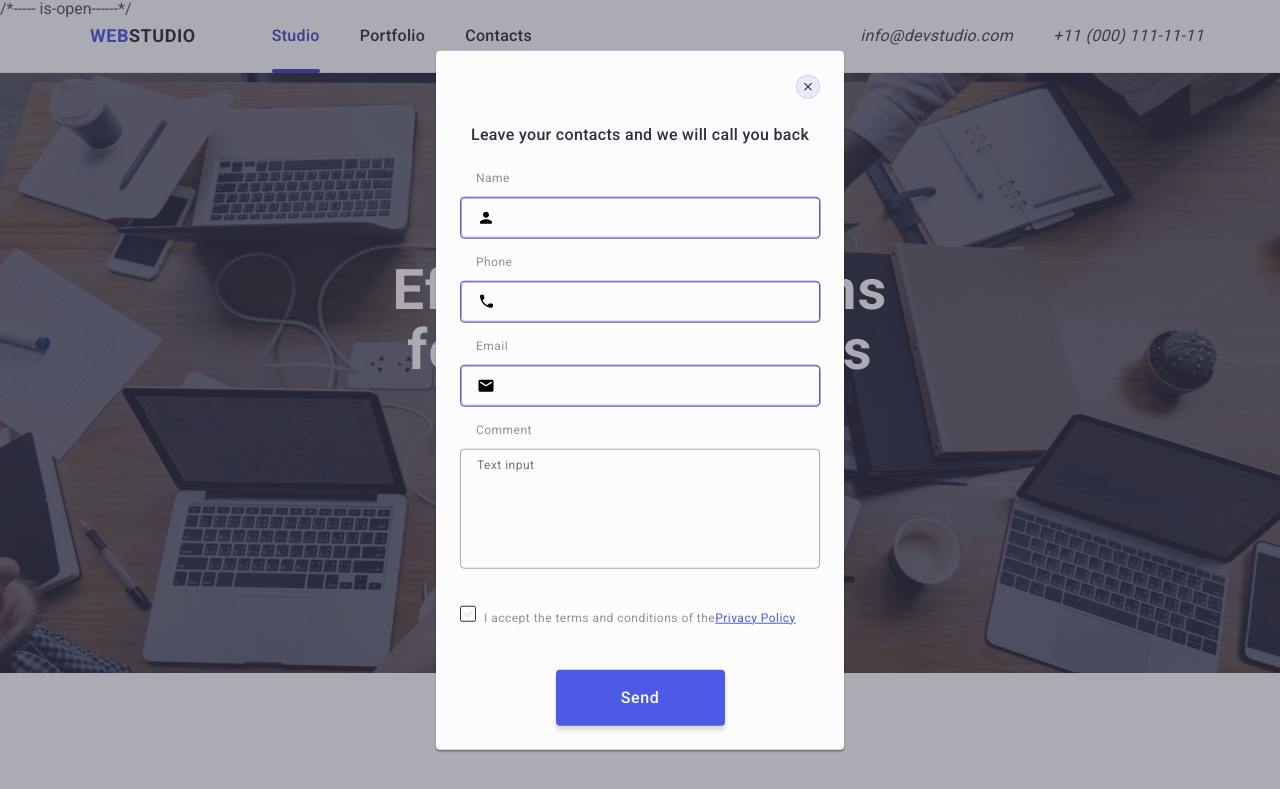
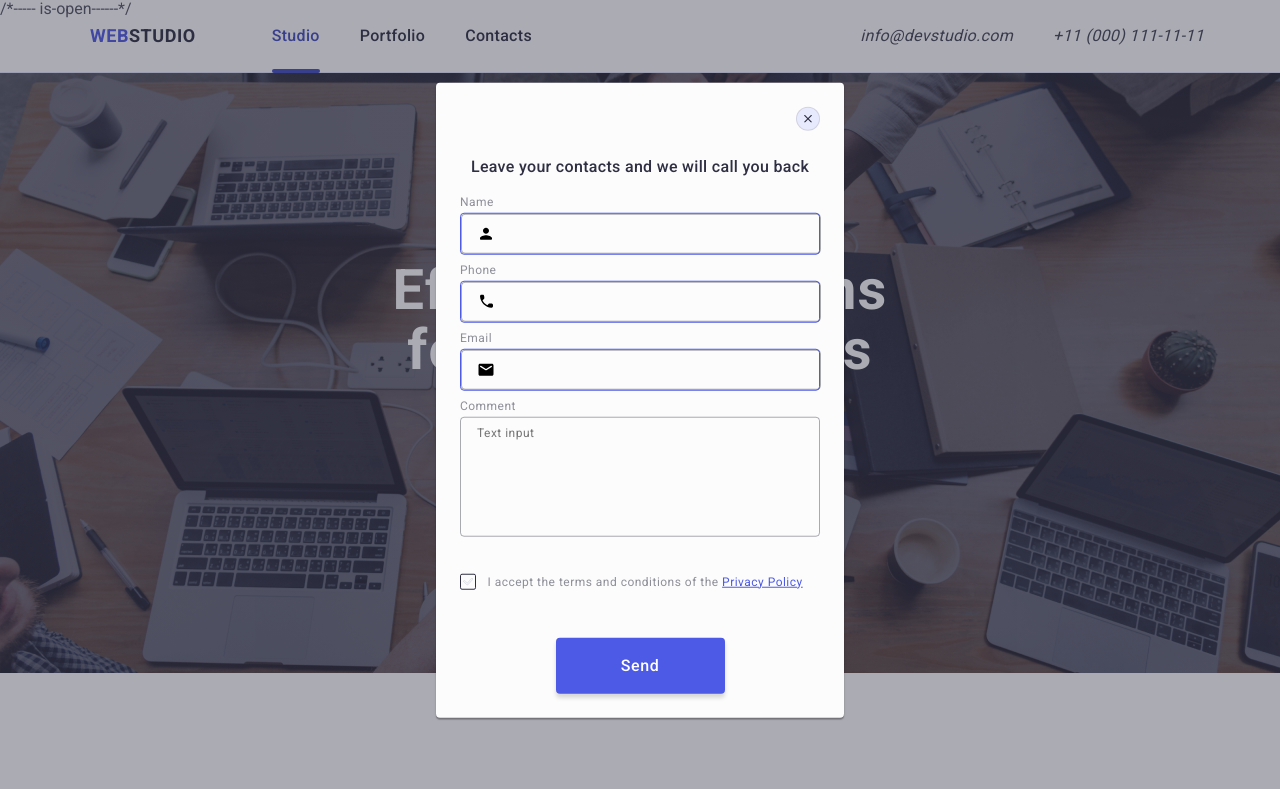
Before and after one commit to ANIa231291/goit-markup-hw-05, a plain HTML site: page index.html in a window 1280 px wide. Shown: the top 789 px of the page. Drawn offline with nearby package versions, Linux system fonts and the light colour scheme; files whose address does not match are found by name.

Commit message:
new--new

```diff
--- a/css/styles.css
+++ b/css/styles.css
@@ -959,7 +959,7 @@ img {
   font-family: Roboto;
   font-size: 12px;
   letter-spacing: 0.04em;
-  padding: 8px 16px;
+
   line-height: 1.17;
   display: block;
   margin-bottom: 4px;
@@ -982,6 +982,7 @@ img {
 .modal-input:focus {
   fill: #4d5ae5;
   border: none;
+  border-color: #4d5ae5;
 }
 
 .modal-comment {
@@ -1014,14 +1015,14 @@ img {
   margin-bottom: 16px;
 }
 
-.label-comment {
+/* .label-comment {
   color: var(--LIGHT-SLATE, #8e8f99);
   font-family: Roboto;
   font-size: 12px;
   line-height: 1.17;
   letter-spacing: 0.04em;
   padding: 8px 16px;
-}
+} */
 
 .container-checkbox {
   margin-bottom: 24px;
@@ -1033,9 +1034,9 @@ img {
   font-size: 12px;
   line-height: 1.17;
   letter-spacing: 0.04em;
-  display: flex;
-  align-items: center;
-  display: inline-flex;
+
+  /* align-items: center;
+  display: inline-flex; */
 }
 .privacy-label a {
   color: var(--IRIS, #4d5ae5);
--- a/index.html
+++ b/index.html
@@ -575,8 +575,7 @@
             </div>
           </div>
           <div class="container-comment">
-            <label for="user-comment" class="label-comment modal-label"
-              >Comment</label
+            <label for="user-comment" class="modal-label">Comment</label
             ><textarea
               type="user-comment"
               name="user-comment"
@@ -594,7 +593,7 @@
               value="true"
               class="check-input visually-hidden"
             />
-            <label for="user-privacy" class="privacy-label">
+            <label for="user-privacy" class="modal-label privacy-label">
               <span class="span-check">
                 <svg class="check-icon" width="10" height="8">
                   <use
```
